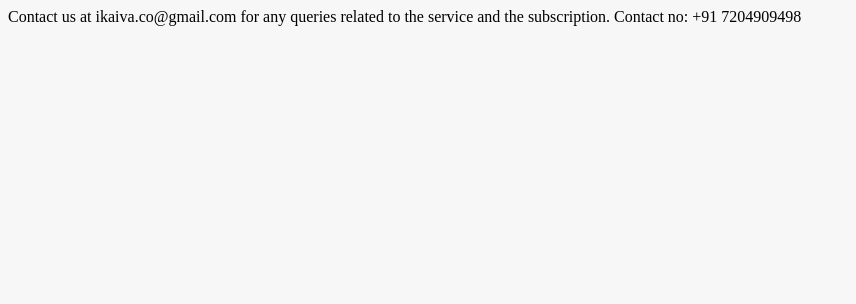
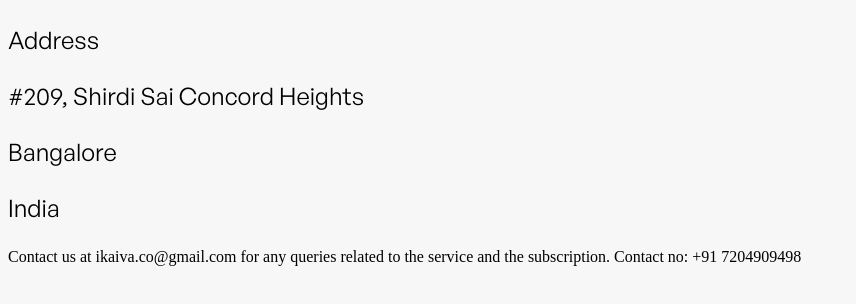
Before and after one commit to SurendharGN/ikaiva, a React (Vite) app: page /customerSupport in a window 1280 px wide. Shown: the top 304 px of the page, without its empty margins (0-856 px from the left). Built offline with nearby package versions, Linux system fonts and the light colour scheme.

Commit message:
customer support

```diff
--- a/pages/CustomerSupport.jsx
+++ b/pages/CustomerSupport.jsx
@@ -3,6 +3,10 @@ import React from 'react'
 const CustomerSupport = () => {
   return (
     <div>
+      <p>Address</p>
+      <p>#209, Shirdi Sai Concord Heights</p>
+      <p>Bangalore</p>
+      <p>India</p>
       Contact us at ikaiva.co@gmail.com for any queries related to the service and the subscription.
 Contact no: +91 7204909498
 
```
